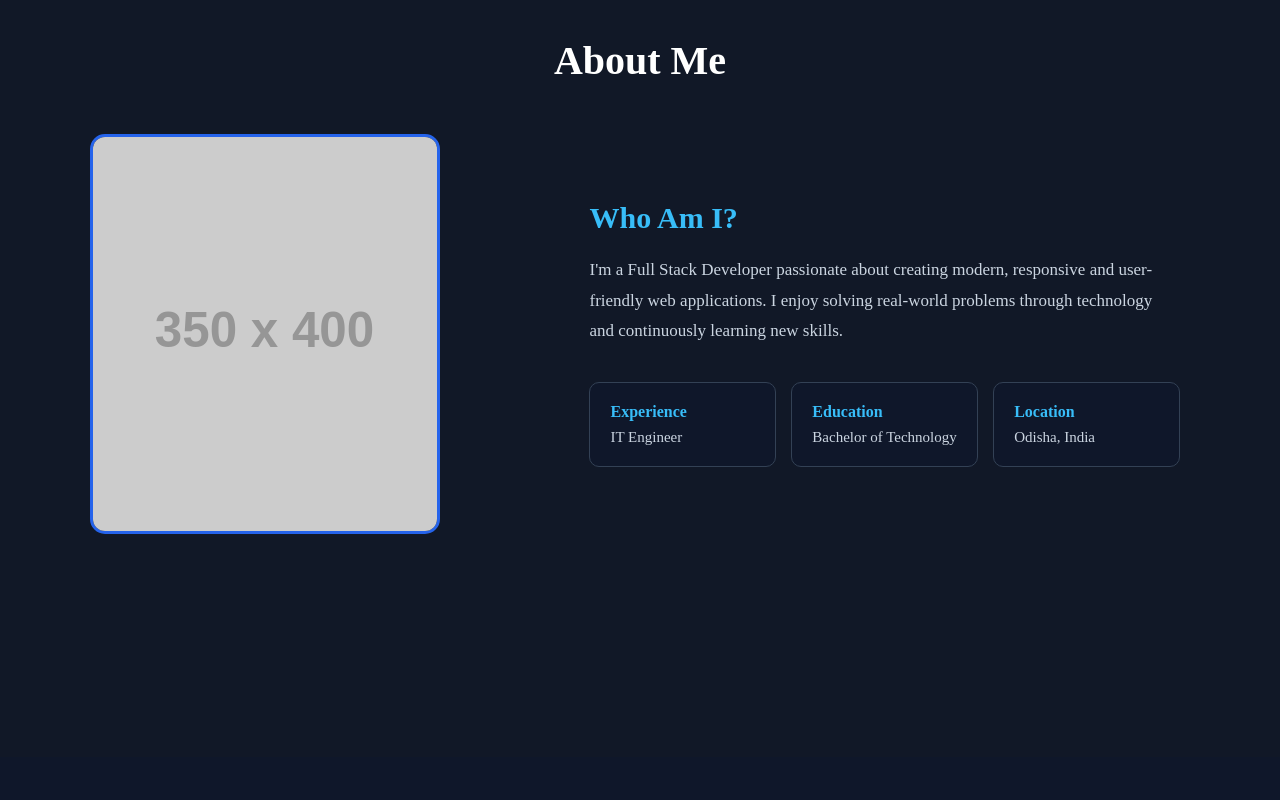
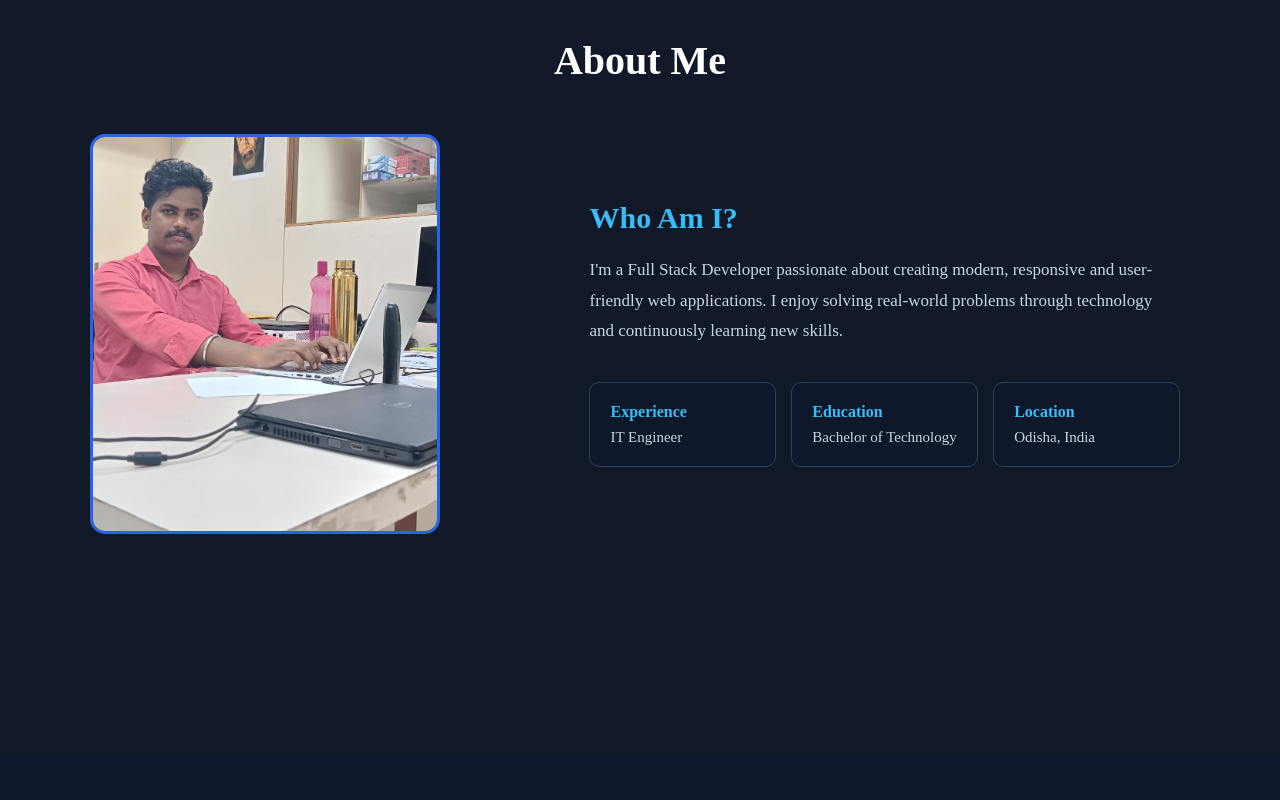
Before and after one commit to Sanjeeb2005/developer-portfolio, a React app: page / in a window 1280 px wide. Shown: the part 840-1640 px from the top of the page. Built offline with nearby package versions, Linux system fonts and the light colour scheme; no server answers; the HTML template or start-up script is replaced by a standard one.

Commit message:
picture add in about section

```diff
--- a/src/components/About/About.jsx
+++ b/src/components/About/About.jsx
@@ -2,6 +2,7 @@ import "./About.css";
 import { useEffect, useRef } from "react";
 import gsap from "gsap";
 import { ScrollTrigger } from "gsap/ScrollTrigger";
+import selfImage from "../../assets/images/selfProfile.jpg"
 
 function About() {
   gsap.registerPlugin(ScrollTrigger);
@@ -69,7 +70,7 @@ function About() {
 
         <div className="about-left">
           <img
-            src="https://placehold.co/350x400"
+            src={selfImage}
             alt="About"
           />
         </div>
--- a/src/components/Hero/Hero.jsx
+++ b/src/components/Hero/Hero.jsx
@@ -1,7 +1,7 @@
 import "./Hero.css";
 import { useEffect, useRef } from "react";
 import gsap from "gsap";
-import profile from "../../assets/images/profile.png";
+import profile from "../../assets/images/Profile.png";
 import { MdOpacity } from "react-icons/md";
 
 function handleViewProjects(){
--- a/src/data/projects.js
+++ b/src/data/projects.js
@@ -1,12 +1,12 @@
 import taskflow from "../assets/images/projects/taskflow.png"
-import portfolio from "../assets/images/projects/portfolio.png"
+import noImage from "../assets/images/projects/blog_not_found.jpg"
 
 const projects = [
     {
          id: 0,
     title: "TaskFlow Pro",
     description: "A modern task management application built using the MERN Stack.",
-    image: portfolio,
+    image: noImage,
     technologies: ["React", "Node.js", "Express", "MongoDB"],
     github: "https://github.com/Sanjeeb2005/TaskFlow-Pro",
     live: "",
```
Also changed, not shown: src/assets/images/projects/blog_not_found.jpg (added), src/assets/images/selfProfile.jpg (added).
